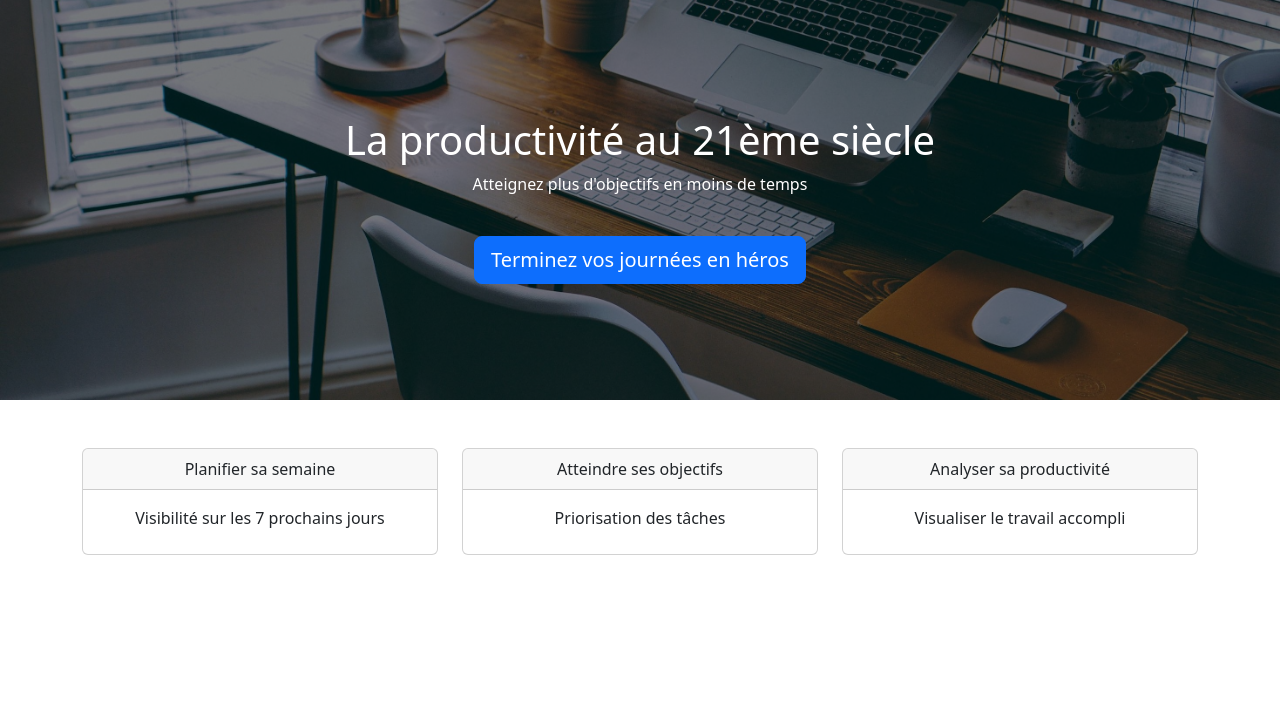
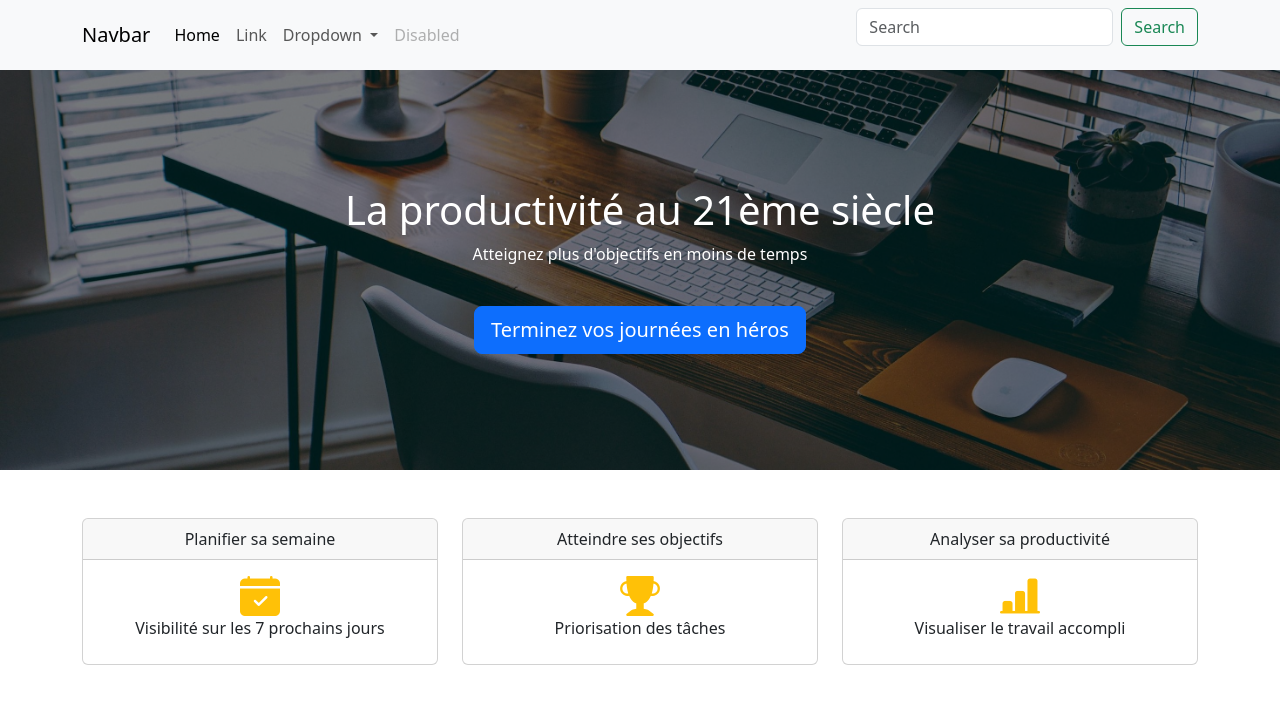
Before and after one commit to mgabut/productivity-planner, an Angular app: page / in a window 1280 px wide. Shown: the top 704 px of the page. Built offline with nearby package versions, Linux system fonts and the light colour scheme.

Commit message:
ajout navbar et bootstrap

```diff
--- a/angular.json
+++ b/angular.json
@@ -33,7 +33,8 @@
             ],
             "styles": [
               "src/styles.scss",
-              "node_modules/bootstrap/dist/css/bootstrap.min.css"
+              "node_modules/bootstrap/dist/css/bootstrap.min.css",
+              "node_modules/bootstrap-icons/font/bootstrap-icons.css"
             ],
             "scripts": [
               "node_modules/bootstrap/dist/js/bootstrap.bundle.min.js"
--- a/package.json
+++ b/package.json
@@ -28,6 +28,7 @@
     "@angular/platform-browser-dynamic": "^19.1.6",
     "@angular/router": "^19.1.6",
     "bootstrap": "^5.3.3",
+    "bootstrap-icons": "^1.11.3",
     "rxjs": "~7.8.0",
     "tslib": "^2.3.0",
     "zone.js": "~0.15.0"
--- a/src/app/app.component.html
+++ b/src/app/app.component.html
@@ -1 +1,3 @@
+<app-navbar/>
+
 <router-outlet />
--- a/src/app/app.component.ts
+++ b/src/app/app.component.ts
@@ -1,28 +1,12 @@
 import { Component } from '@angular/core';
 import { RouterOutlet } from '@angular/router';
-/* import { AuthenticationService } from './core/authentication.service';
-import { switchMap } from 'rxjs'; */
+import { NavbarSmartComponent } from './core/navbar/navbar.smart.component';
 @Component({
   selector: 'app-root',
-  imports: [RouterOutlet],
+  imports: [RouterOutlet, NavbarSmartComponent],
   templateUrl: './app.component.html',
   styleUrl: './app.component.scss'
 })
 
 export class AppComponent {
-  title = 'productivity-planner';
-
-  /* readonly #authenticationService = inject(AuthenticationService)
-
-  onLogin(){
-    const email = 'john.doe@gmail.com'
-    const password = 'qwertz'
-
-    this.#authenticationService.login(email, password).pipe(
-      switchMap(response => {
-        const {email, localId, idToken} = response;
-        return this.#authenticationService.save(email, localId, idToken)
-      })
-    ).subscribe((response)=> console.log(response))
-  } */
 }
--- /dev/null
+++ b/src/app/core/navbar/navbar.smart.component.html
@@ -0,0 +1,36 @@
+<nav class="navbar navbar-expand-lg bg-body-tertiary">
+    <div class="container">
+      <a class="navbar-brand" href="#">Navbar</a>
+      <button class="navbar-toggler" type="button" data-bs-toggle="collapse" data-bs-target="#navbarSupportedContent" aria-controls="navbarSupportedContent" aria-expanded="false" aria-label="Toggle navigation">
+        <span class="navbar-toggler-icon"></span>
+      </button>
+      <div class="collapse navbar-collapse" id="navbarSupportedContent">
+        <ul class="navbar-nav me-auto mb-2 mb-lg-0">
+          <li class="nav-item">
+            <a class="nav-link active" aria-current="page" href="#">Home</a>
+          </li>
+          <li class="nav-item">
+            <a class="nav-link" href="#">Link</a>
+          </li>
+          <li class="nav-item dropdown">
+            <a class="nav-link dropdown-toggle" href="#" role="button" data-bs-toggle="dropdown" aria-expanded="false">
+              Dropdown
+            </a>
+            <ul class="dropdown-menu">
+              <li><a class="dropdown-item" href="#">Action</a></li>
+              <li><a class="dropdown-item" href="#">Another action</a></li>
+              <li><hr class="dropdown-divider"></li>
+              <li><a class="dropdown-item" href="#">Something else here</a></li>
+            </ul>
+          </li>
+          <li class="nav-item">
+            <a class="nav-link disabled" aria-disabled="true">Disabled</a>
+          </li>
+        </ul>
+        <form class="d-flex" role="search">
+          <input class="form-control me-2" type="search" placeholder="Search" aria-label="Search">
+          <button class="btn btn-outline-success" type="submit">Search</button>
+        </form>
+      </div>
+    </div>
+  </nav>
--- /dev/null
+++ b/src/app/core/navbar/navbar.smart.component.ts
@@ -0,0 +1,12 @@
+import { ChangeDetectionStrategy, Component } from '@angular/core';
+
+@Component({
+  selector: 'app-navbar',
+  imports: [],
+  templateUrl: './navbar.smart.component.html',
+  styleUrl: './navbar.smart.component.scss',
+  changeDetection: ChangeDetectionStrategy.OnPush
+})
+export class NavbarSmartComponent {
+
+}
--- a/src/app/visitor/home/home.page.component.ts
+++ b/src/app/visitor/home/home.page.component.ts
@@ -12,17 +12,17 @@
   featureCardList = signal([
     {
       name: 'Planifier sa semaine',
-      icon: '',
+      icon: 'calendar-check-fill',
       description: 'Visibilité sur les 7 prochains jours',
     },
     {
       name: 'Atteindre ses objectifs',
-      icon: '',
+      icon: 'trophy-fill',
       description: 'Priorisation des tâches',
     },
     {
       name: 'Analyser sa productivité',
-      icon: '',
+      icon: 'bar-chart-line-fill',
       description: 'Visualiser le travail accompli',
     },
   ]);
--- a/src/app/visitor/home/homepage-feature-card-list/homepage-feature-card-list.dumb.component.html
+++ b/src/app/visitor/home/homepage-feature-card-list/homepage-feature-card-list.dumb.component.html
@@ -7,8 +7,7 @@
             {{ feature.name }}
           </div>
           <div class="card-body">
-<!--             <i class="bi fs-1 text-warning" [ngClass]="'bi-' + feature.icon"></i>
- -->
+            <i class="bi fs-1 text-warning" [ngClass]="'bi-' + feature.icon"></i>
             <p class="card-title">{{ feature.description }}</p>
           </div>
         </div>
--- a/src/app/visitor/home/homepage-feature-card-list/homepage-feature-card-list.dumb.component.ts
+++ b/src/app/visitor/home/homepage-feature-card-list/homepage-feature-card-list.dumb.component.ts
@@ -1,8 +1,10 @@
 import { ChangeDetectionStrategy, Component, input } from '@angular/core';
 import { FeatureCardList } from './homepage-feature-card-list.interface';
+import { NgClass } from '@angular/common';
 
 @Component({
   selector: 'app-homepage-feature-card-list',
+  imports: [NgClass],
   templateUrl: './homepage-feature-card-list.dumb.component.html',
   styleUrl: './homepage-feature-card-list.dumb.component.scss',
   changeDetection: ChangeDetectionStrategy.OnPush
--- a/src/index.html
+++ b/src/index.html
@@ -1 +1,4 @@
+<link rel="stylesheet" href="https://cdn.jsdelivr.net/npm/bootstrap-icons/font/bootstrap-icons.css">
+
+
 <app-root></app-root>
```
Also changed, not shown: src/app/core/navbar/navbar.smart.component.scss (added), 2 other files (tests, documents, lock files or other folders).
